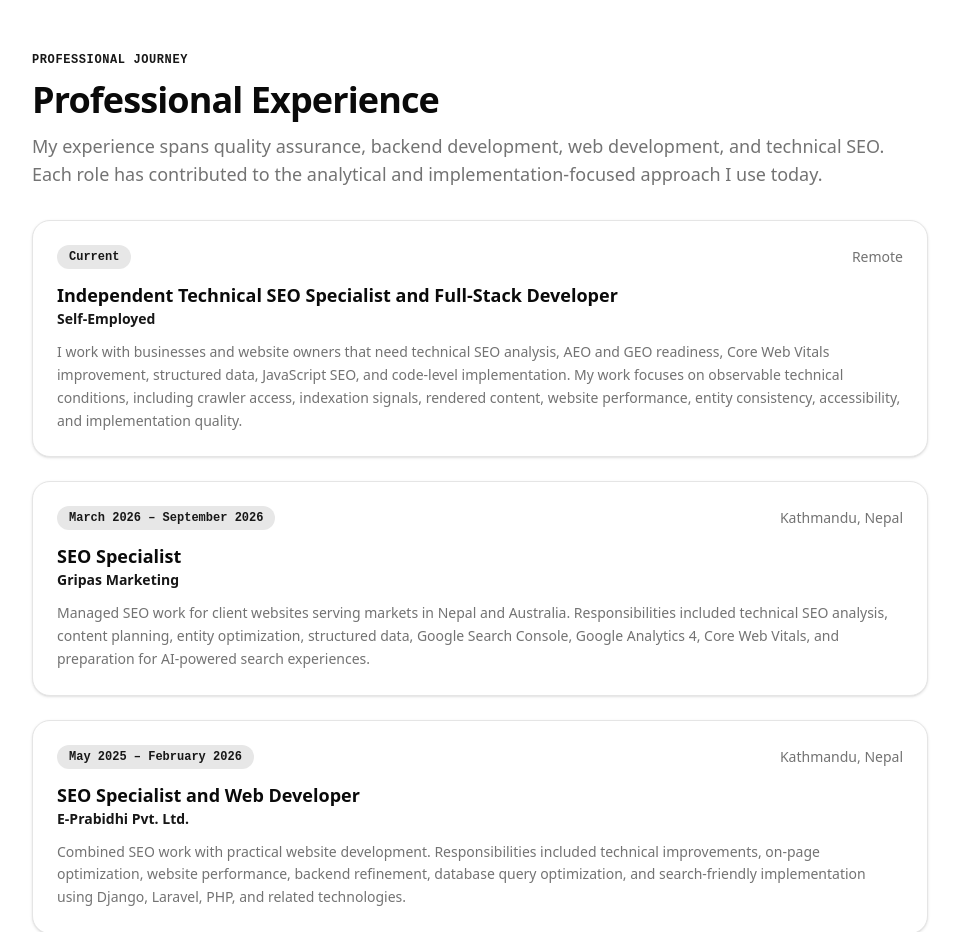
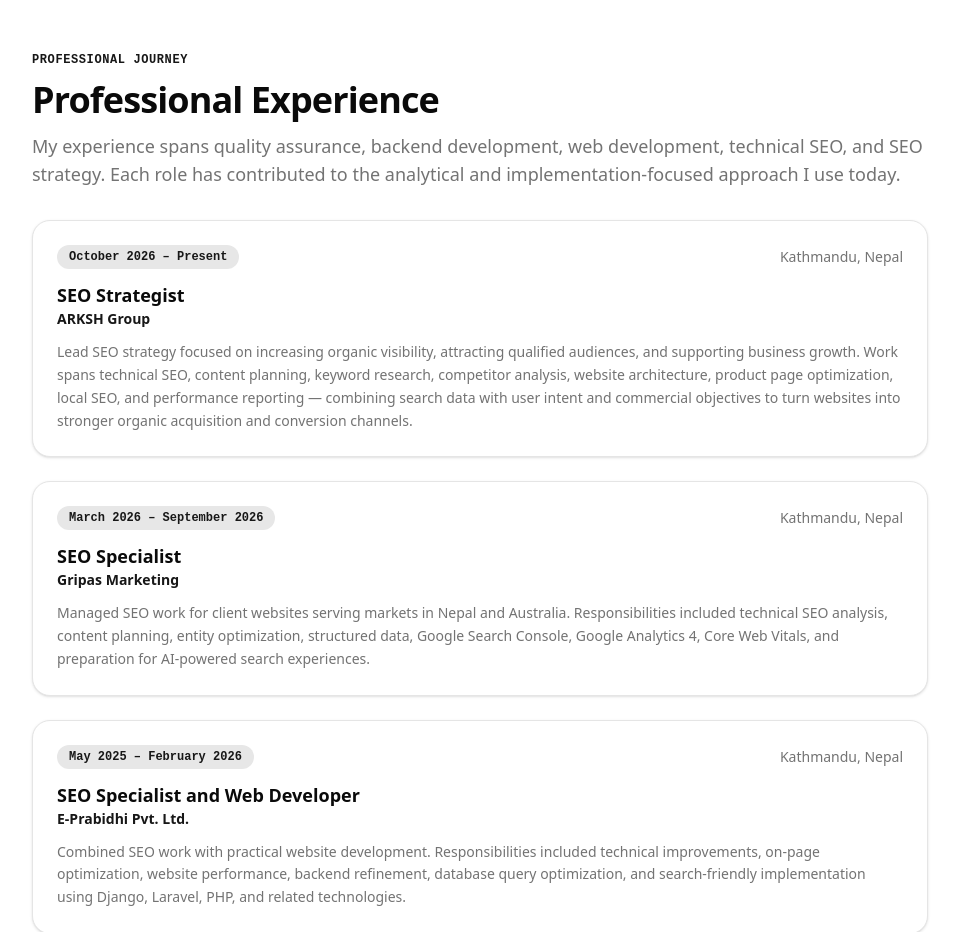
Before and after one commit to rejish7/Portfolio, a Next.js app in the folder frontend/: page /about in a window 1280 px wide. Shown: the part 7840-8772 px from the top of the page, without its empty margins (160-1119 px from the left). Built offline with nearby package versions, Linux system fonts and the light colour scheme.

Commit message:
content: replace self-employed role with SEO Strategist at ARKSH Group in about timeline

```diff
--- a/frontend/src/components/sections/AboutTimeline.tsx
+++ b/frontend/src/components/sections/AboutTimeline.tsx
@@ -5,12 +5,12 @@ import { ShieldCheck } from "lucide-react";
 
 const timeline = [
   {
-    period: "Current",
-    role: "Independent Technical SEO Specialist and Full-Stack Developer",
-    company: "Self-Employed",
-    location: "Remote",
+    period: "October 2026 – Present",
+    role: "SEO Strategist",
+    company: "ARKSH Group",
+    location: "Kathmandu, Nepal",
     description:
-      "I work with businesses and website owners that need technical SEO analysis, AEO and GEO readiness, Core Web Vitals improvement, structured data, JavaScript SEO, and code-level implementation. My work focuses on observable technical conditions, including crawler access, indexation signals, rendered content, website performance, entity consistency, accessibility, and implementation quality.",
+      "Lead SEO strategy focused on increasing organic visibility, attracting qualified audiences, and supporting business growth. Work spans technical SEO, content planning, keyword research, competitor analysis, website architecture, product page optimization, local SEO, and performance reporting — combining search data with user intent and commercial objectives to turn websites into stronger organic acquisition and conversion channels.",
   },
   {
     period: "March 2026 – September 2026",
@@ -66,8 +66,9 @@ export function AboutTimeline() {
             </h2>
             <p className="text-muted-foreground text-lg">
               My experience spans quality assurance, backend development, web
-              development, and technical SEO. Each role has contributed to the
-              analytical and implementation-focused approach I use today.
+              development, technical SEO, and SEO strategy. Each role has
+              contributed to the analytical and implementation-focused approach
+              I use today.
             </p>
           </motion.div>
 
```
